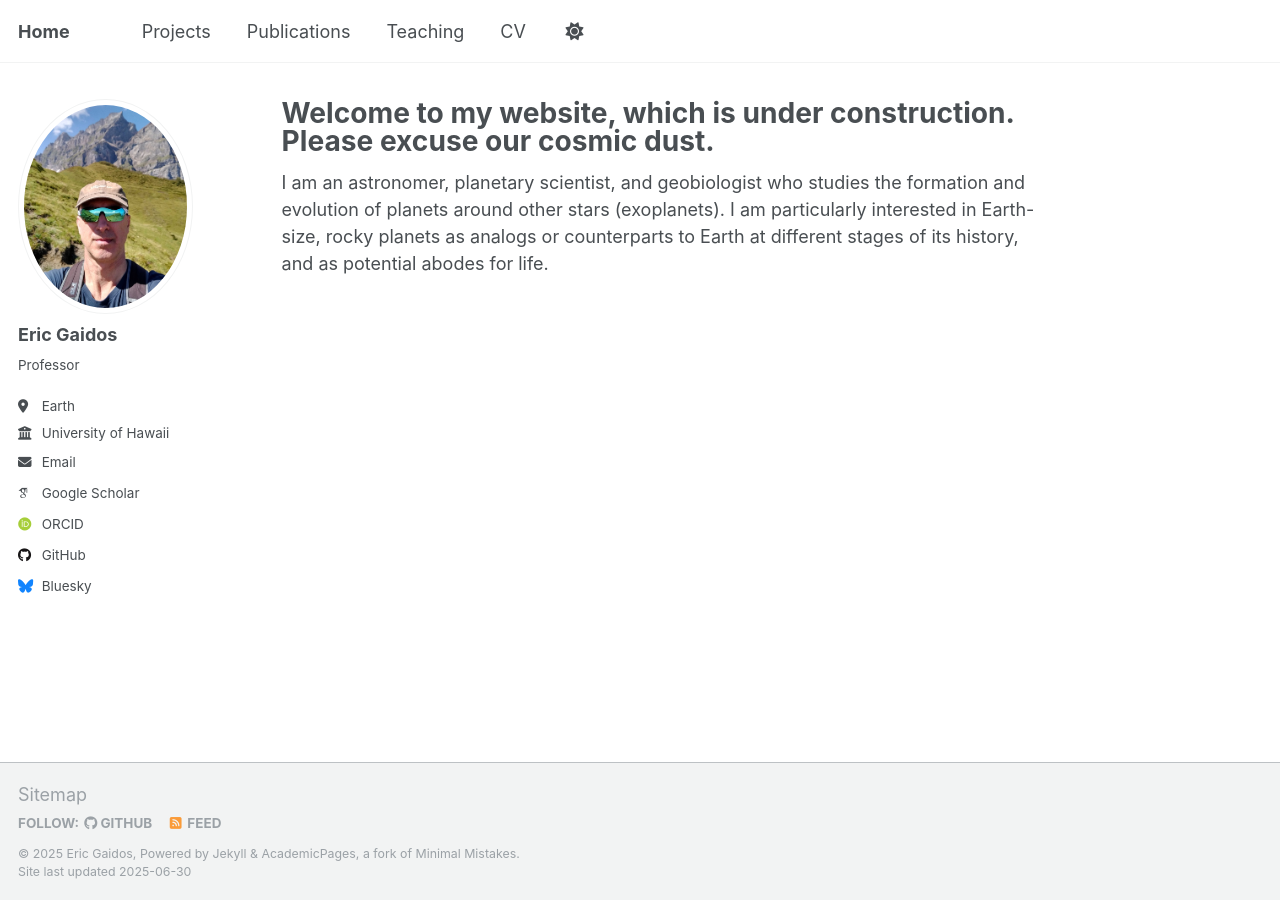
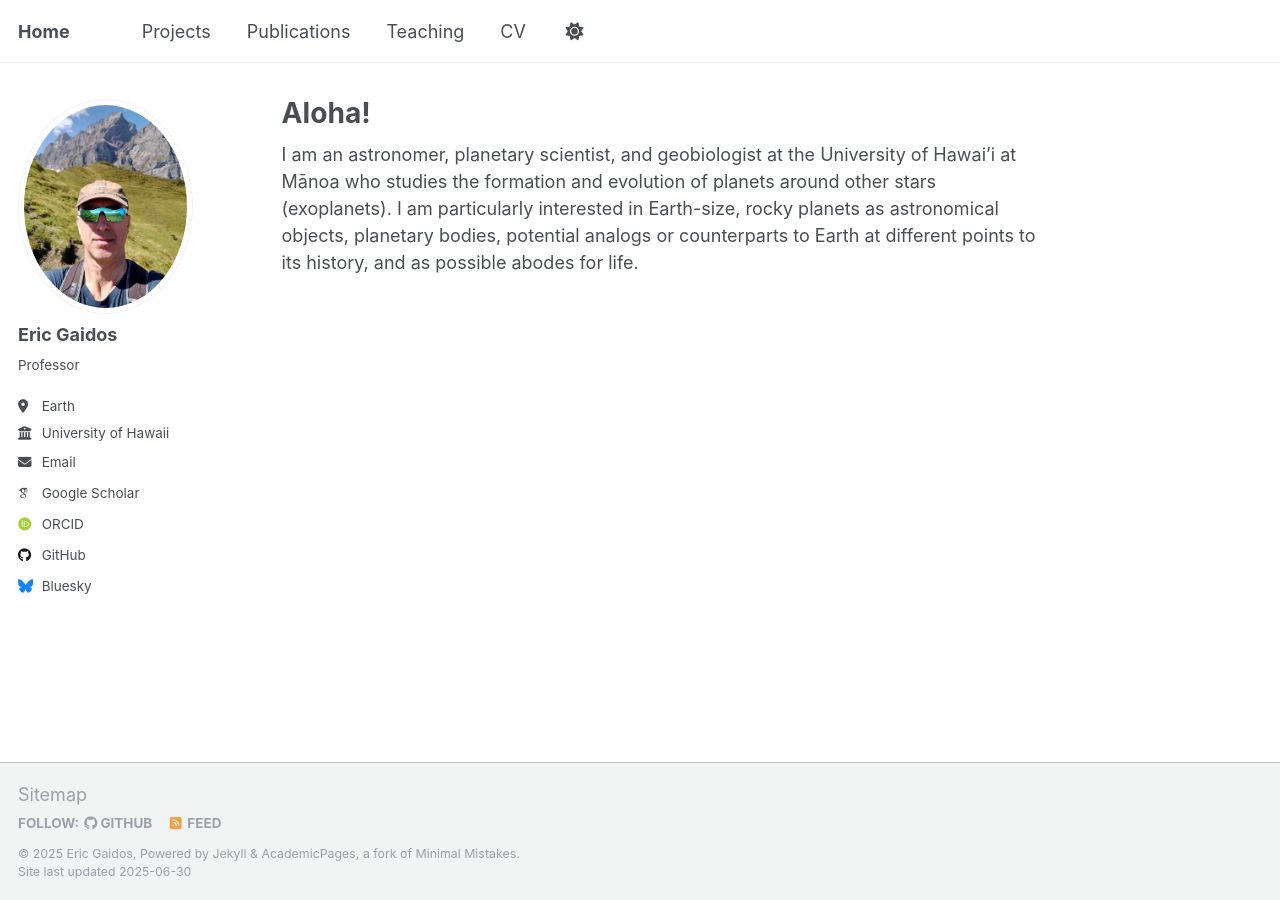
Before and after one commit to egaidos/egaidos.github.io, a Jekyll site: the page built from _pages/about.md, in a window 1280 px wide. Built offline with Jekyll 4.4.1, drawn with Linux system fonts in a browser that asks for light colours; some web fonts are replaced.

Commit message:
Update about.md

```diff
--- a/_pages/about.md
+++ b/_pages/about.md
@@ -1,10 +1,10 @@
 ---
 permalink: /
-title: "Welcome to my website, which is under construction.   Please excuse our cosmic dust."
+title: "Aloha!"
 author_profile: true
 redirect_from:
   - /about/
   - /about.html
 ---
 
-I am an astronomer, planetary scientist, and geobiologist who studies the formation and evolution of planets around other stars (exoplanets).  I am particularly interested in Earth-size, rocky planets as analogs or counterparts to Earth at different stages of its history, and as potential abodes for life.
+I am an astronomer, planetary scientist, and geobiologist at the University of Hawai'i at Mānoa who studies the formation and evolution of planets around other stars (exoplanets).  I am particularly interested in Earth-size, rocky planets as astronomical objects, planetary bodies, potential analogs or counterparts to Earth at different points to its history, and as possible abodes for life.
```
